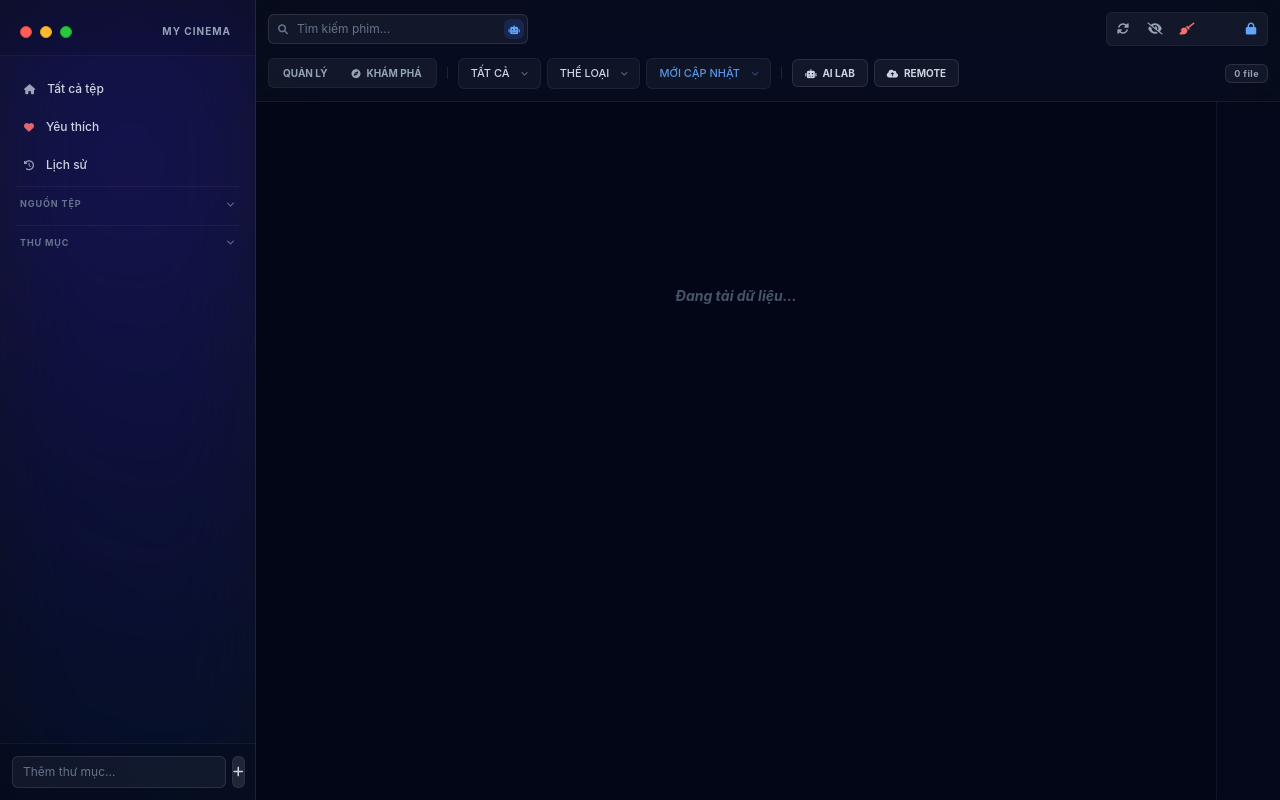
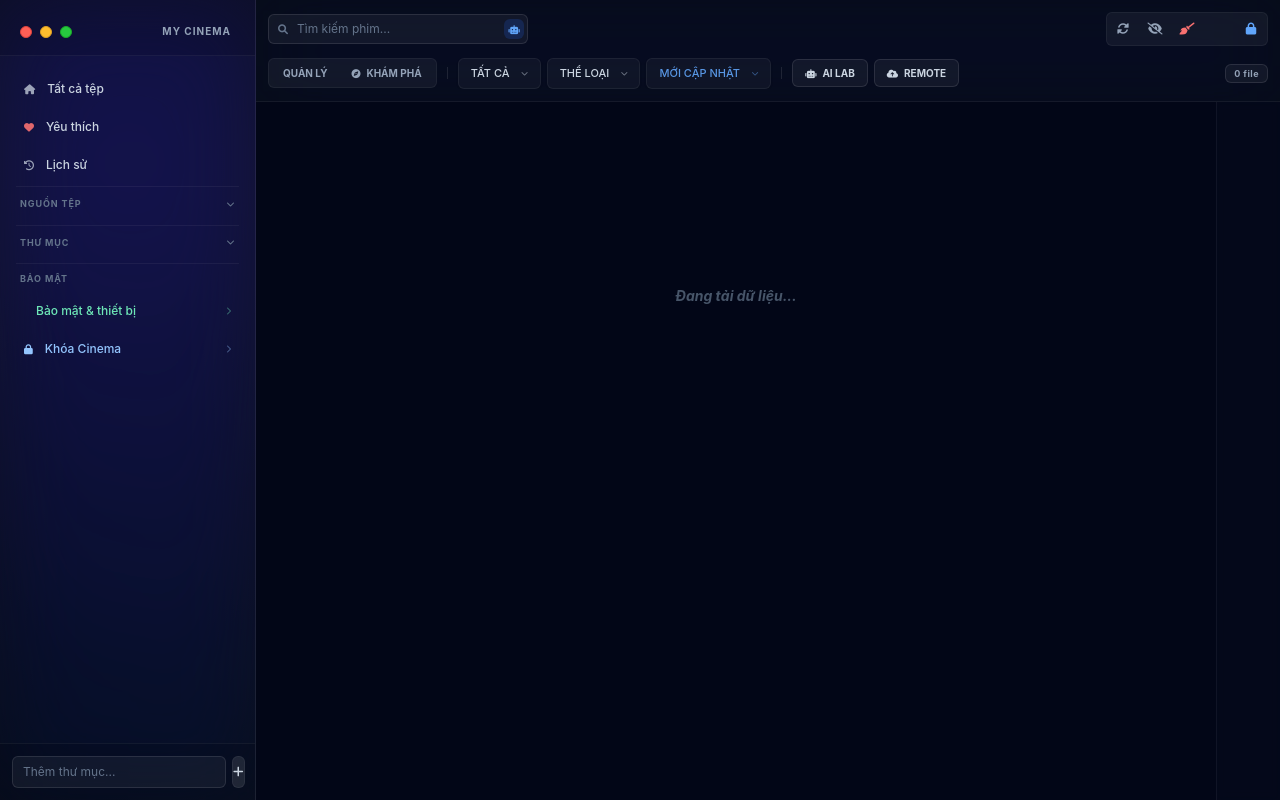
Before and after one commit to eddyvn98/mywebfilm, a Flask app: template templates/cinema_home.html in a window 1280 px wide. Run offline with Flask 3, Linux system fonts and the light colour scheme; the template is opened without the code that fills it, so the values that code supplies are empty; some libraries are stand-ins or nearby versions.

Commit message:
Improve mobile access to security controls

```diff
--- a/templates/components/sidebar.html
+++ b/templates/components/sidebar.html
@@ -73,6 +73,31 @@
                 <nav class="space-y-0.5" id="folder-list"></nav>
             </div>
         </div>
+
+        <div class="h-px bg-white/5 my-3 mx-1"></div>
+
+        <!-- Security shortcuts: visible on mobile instead of hiding behind toolbar icons -->
+        <div class="space-y-1">
+            <div class="px-2 py-1 text-[9px] font-bold text-slate-500 uppercase tracking-widest">
+                Bảo mật
+            </div>
+            <button onclick="closeSidebarOnMobile(); openSecurityModal()"
+                class="w-full flex items-center justify-between px-3 py-2 text-emerald-300 rounded-lg text-[12px] font-medium transition hover:bg-emerald-500/10 active:scale-[0.98] group">
+                <span class="flex items-center gap-3">
+                    <i class="fa-solid fa-shield-halved text-[10px]"></i>
+                    Bảo mật &amp; thiết bị
+                </span>
+                <i class="fa-solid fa-chevron-right text-[8px] opacity-40 group-hover:opacity-70 transition"></i>
+            </button>
+            <button onclick="closeSidebarOnMobile(); lockCinema()"
+                class="w-full flex items-center justify-between px-3 py-2 text-blue-300 rounded-lg text-[12px] font-medium transition hover:bg-blue-500/10 active:scale-[0.98] group">
+                <span class="flex items-center gap-3">
+                    <i class="fa-solid fa-lock text-[10px]"></i>
+                    Khóa Cinema
+                </span>
+                <i class="fa-solid fa-chevron-right text-[8px] opacity-40 group-hover:opacity-70 transition"></i>
+            </button>
+        </div>
     </div>
 
     <!-- macOS style inline add folder input at bottom -->
```
